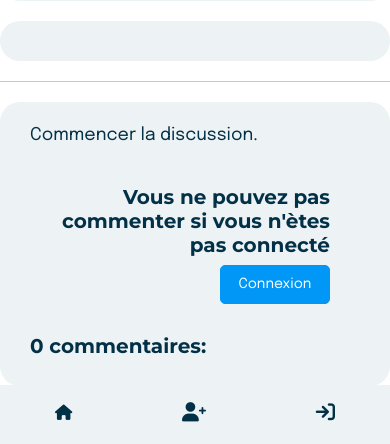
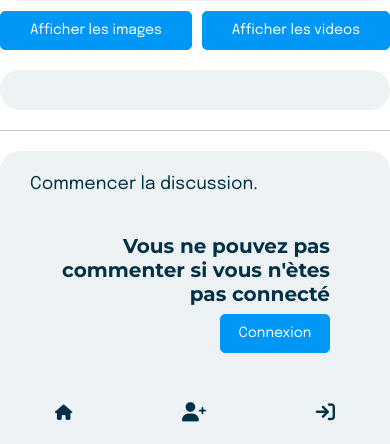
Before and after one commit to olha-r/p6-snowtricks, a Symfony app: template templates/trick/show.html.twig in a window 390 px wide. Shown: the part 400-844 px from the top of the page. Run offline with Twig, Linux system fonts and the light colour scheme; the template is opened without the code that fills it, so the values that code supplies are empty; some libraries are stand-ins or nearby versions.

Commit message:
Add button hiding images and videos on mobile device

```diff
--- a/public/css/styles.css
+++ b/public/css/styles.css
@@ -388,19 +388,30 @@ i {
 .owl-nav button:focus {
   outline: none;
 }
-/*#medias-on-phone {*/
-/*  display:none;*/
-/*}*/
+#medias-on-phone, #videos-on-phone, #hide-medias-on-phone, #hide-videos-on-phone {
+  display:none;
+}
 
-/*@media only screen and (max-width: 600px) {*/
-/*  .owl-carousel.owl-loaded {*/
-/*    display:none;*/
-/*  }*/
 
-/*  #medias-on-phone {*/
-/*    display:block;*/
-/*  }*/
-/*}*/
+@media only screen and (max-width: 600px) {
+  .owl-carousel.owl-loaded {
+    display:none;
+  }
+
+  #medias-on-phone, #videos-on-phone {
+    display:block;
+  }
+
+  .btn-media-phone {
+    display: grid;
+    grid-template-columns: auto auto;
+    grid-gap: 10px;
+    margin: 10px 0;
+  }
+  /*.trick-images-edit, .list-of-videos {*/
+  /*  display:none;*/
+  /*}*/
+}
 
 /*.file-media img, .upload-image-preview, .upload-video-preview {*/
 /*  width: 180px;*/
--- /dev/null
+++ b/public/js/medias_on_mobile.js
@@ -0,0 +1,21 @@
+$(document).on('click', '#medias-on-phone', function () {
+    $(".trick-images").show();
+    $("#medias-on-phone").hide();
+    $("#hide-medias-on-phone").show();
+})
+$(document).on('click', '#videos-on-phone', function () {
+    $(".list-of-videos").show();
+    $("#videos-on-phone").hide();
+    $("#hide-videos-on-phone").show();
+})
+
+$(document).on('click', '#hide-medias-on-phone', function () {
+    $(".trick-images").hide();
+    $("#medias-on-phone").show();
+    $("#hide-medias-on-phone").hide();
+})
+$(document).on('click', '#hide-videos-on-phone', function () {
+    $(".list-of-videos").hide();
+    $("#videos-on-phone").show();
+    $("#hide-videos-on-phone").hide();
+})
--- a/templates/trick/_form.html.twig
+++ b/templates/trick/_form.html.twig
@@ -48,6 +48,7 @@
 
     <div class="add-video">
     <h4>Ajouter des videos</h4>
+        {{ dump(app.session.get('video')) }}
     {{ form_row(form.videos, {'label': false, 'attr': {'class': 'videoUpload'} }) }}
     </div>
     <div class="videos-to-upload">
--- a/templates/trick/_media_carousel.html.twig
+++ b/templates/trick/_media_carousel.html.twig
@@ -1,5 +1,5 @@
 {% if medias %}
-   <div class=" trick-images owl-carousel {# d-none d-md-block#}">
+  <div class=" trick-images owl-carousel {#  d-none d-md-block#}">
 
         {% for media in medias %}
             <div class="image">
--- a/templates/trick/show.html.twig
+++ b/templates/trick/show.html.twig
@@ -40,9 +40,13 @@
             <p> {{ trick.comments| length }} commentaires</p>
         </div>
 
+        <div class="btn-media-phone">
+        <button class="btn btn-primary" id="medias-on-phone">Afficher les images</button>
+        <button class="btn btn-warning" id="hide-medias-on-phone">Cacher les images</button>
+        <button class="btn btn-primary" id="videos-on-phone">Afficher les videos</button>
+        <button class="btn btn-warning" id="hide-videos-on-phone">Cacher les videos</button>
+        </div>
         {% include('trick/_media_carousel.html.twig') %}
-{#       <button class="btn btn-primary #}{# d-block d-md-none#}{#" id="medias-on-phone">Afficher les medias</button>#}
-
         <div class="trick-description">
             <p class="card-text">{{ trick.description|raw }}</p>
         </div>
@@ -67,18 +71,5 @@
             integrity="sha512-bPs7Ae6pVvhOSiIcyUClR7/q2OAsRiovw4vAkX+zJbw3ShAeeqezq50RIIcIURq7Oa20rW2n2q+fyXBNcU9lrw=="
             crossorigin="anonymous" referrerpolicy="no-referrer"></script>
     <script src="{{ asset('js/carousel.js') }}"></script>
-    <script type="text/javascript">
-        if (window.innerWidth < 600) {
-           let images = document.getElementsByClassName("trick-images")
-               images.style.visibility = "hidden";
-        } else {
-            let images = document.getElementsByClassName("trick-images")
-                images.style.visibility = "visible";
-        }
-        // let btnMedias = document.getElementById('medias-on-phone');
-        // console.log(btnMedias);
-        // $('#medias-on-phone').on('click', function () {
-        //         $( ".trick-images" ).css("display", "block");
-        //     })
-    </script>
+    <script src="{{ asset('js/medias_on_mobile.js') }}"></script>
 {% endblock %}
```
Also changed, not shown: public/js/media_preview.js (+12 -8 lines), public/js/video.js (+36 -4 lines), src/Controller/TrickController.php (+33 -2 lines), templates/trick/new.html.twig (+7 -1 lines).
